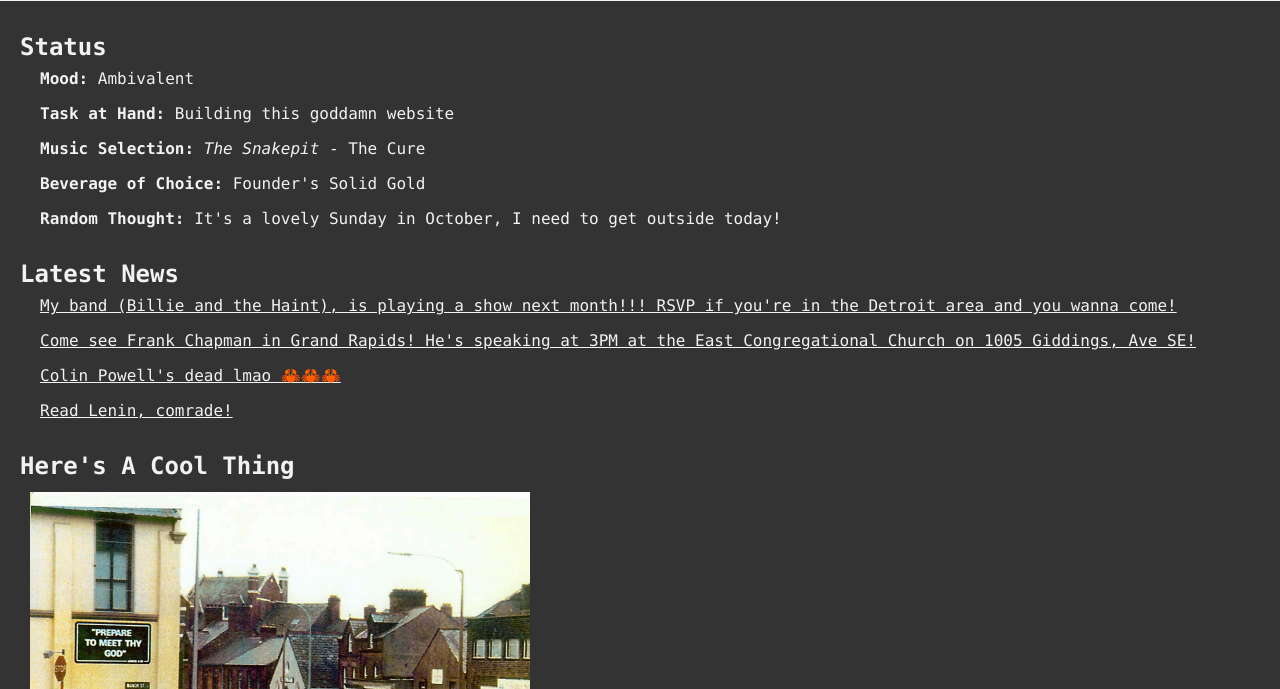
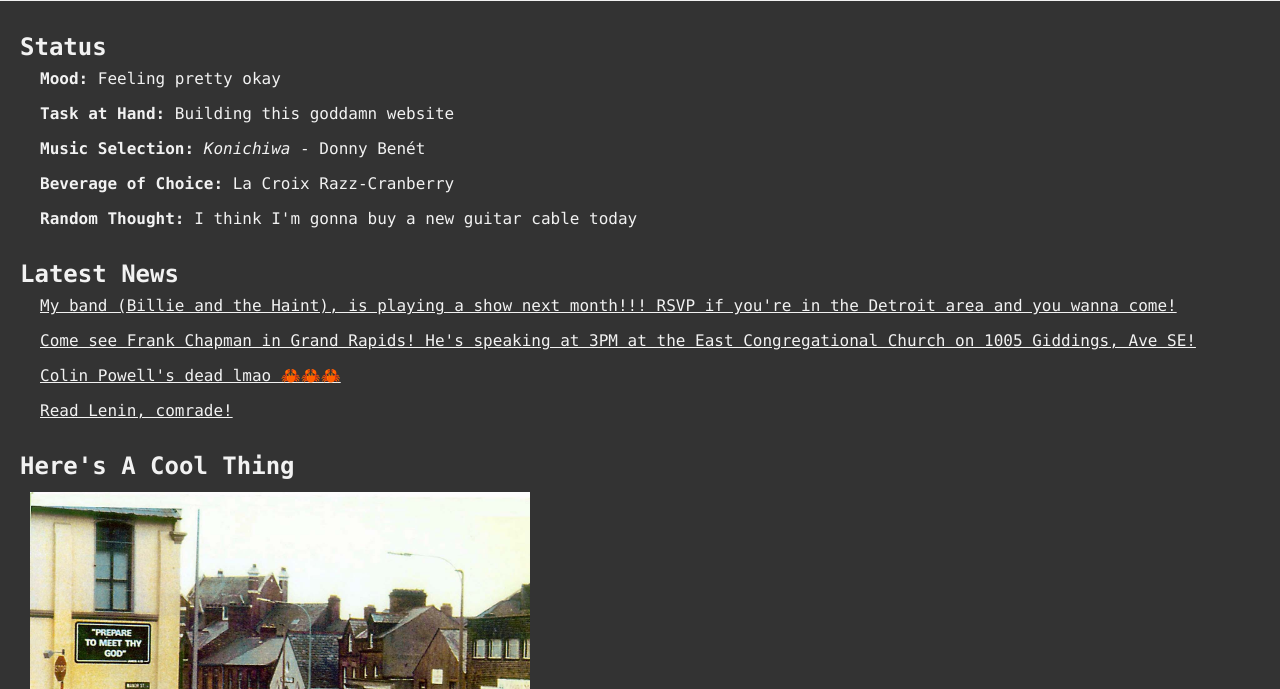
Before and after one commit to BillieEnforcie/enforcie-website, a plain HTML site: page index.html in a window 1280 px wide. Shown: the part 111-800 px from the top of the page. Drawn offline with Linux system fonts and the light colour scheme.

```diff
--- a/index.html
+++ b/index.html
@@ -25,11 +25,11 @@
       <section id="status">
 	<h2>Status</h2>
 	<ul id="status-list">
-	  <li><b class="call">Mood: </b><span class="response">Ambivalent</span></li>
+	  <li><b class="call">Mood: </b><span class="response">Feeling pretty okay</span></li>
 	  <li><b class="call">Task at Hand: </b><span class="response">Building this goddamn website</span></li>
-	  <li><b class="call">Music Selection: </b><span class="response"><em>The Snakepit</em> - The Cure</span></li>
-	  <li><b class="call">Beverage of Choice: </b><span class="response">Founder's Solid Gold</span></li>
-	  <li><b class="call">Random Thought: </b><span class="response">It's a lovely Sunday in October, I need to get outside today!</span></li>
+	  <li><b class="call">Music Selection: </b><span class="response"><em>Konichiwa</em> - Donny Benét</span></li>
+	  <li><b class="call">Beverage of Choice: </b><span class="response">La Croix Razz-Cranberry</span></li>
+	  <li><b class="call">Random Thought: </b><span class="response">I think I'm gonna buy a new guitar cable today</span></li>
 	</ul>
       </section>
       <section id="latest-news">
```
Also changed, not shown: blog.html (+1 -1 lines), blog/2021/october/2021-10-19-introductions-are-in-order.html (+1 -1 lines).
